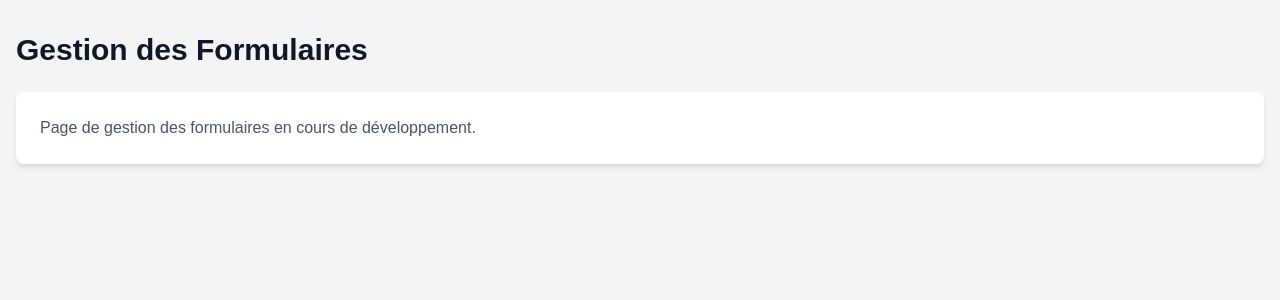
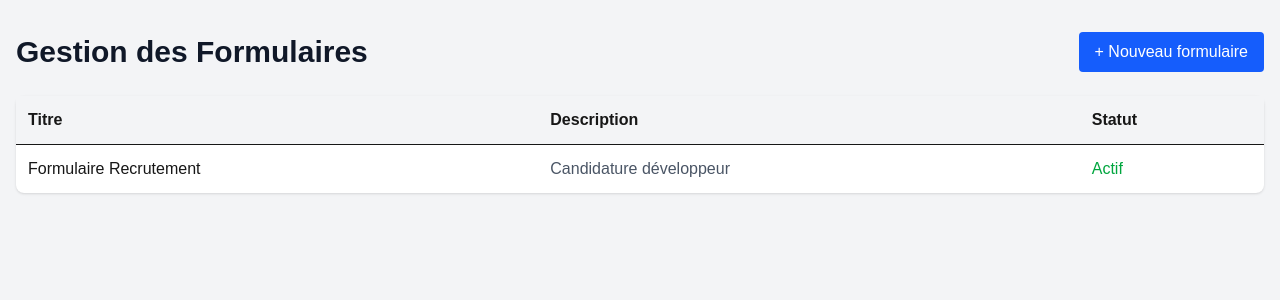
Before and after one commit to Sahnoun122/GEDPro-frontend-, a Next.js app: page /formulaires in a window 1280 px wide. Shown: the top 300 px of the page. Built offline with nearby package versions, Linux system fonts and the light colour scheme; sample sign-in values are in the browser's storage.

Commit message:
feat: ajouter la creations d'une forms avec succes

```diff
--- a/app/(protected)/dashboard/page.tsx
+++ b/app/(protected)/dashboard/page.tsx
@@ -14,13 +14,13 @@ export default function DashboardPage() {
 
   return (
     <div className="w-full">
-
-
       <nav className="w-full bg-blue-600 text-white shadow-lg">
         <div className="w-full px-4">
           <div className="flex justify-between items-center h-16">
             <div className="flex items-center space-x-8">
-              <h1 className="text-xl font-bold text-yellow-300">🏠 GEDPro-RH Admin</h1>
+              <h1 className="text-xl font-bold text-yellow-300">
+                🏠 GEDPro-RH Admin
+              </h1>
 
               <div className="flex space-x-4">
                 <Link
@@ -28,6 +28,13 @@ export default function DashboardPage() {
                   className="bg-blue-700 px-4 py-2 rounded-md transition-colors text-sm font-bold border-2 border-yellow-400"
                 >
                   📊 Dashboard
+                </Link>
+
+                <Link
+                  href="/formulaires"
+                  className="hover:bg-blue-700 px-4 py-2 rounded-md transition-colors text-sm font-bold"
+                >
+                  👥 formulaires
                 </Link>
                 <Link
                   href="/utilisateurs"
@@ -51,7 +58,7 @@ export default function DashboardPage() {
               <button
                 onClick={() => {
                   useAuthStore.getState().logout();
-                  router.push('/login');
+                  router.push("/login");
                 }}
                 className="bg-red-500 hover:bg-red-600 px-4 py-2 rounded-md text-sm font-bold transition-colors"
               >
@@ -63,10 +70,8 @@ export default function DashboardPage() {
       </nav>
 
       <div className="p-4">
-
         <h1 className="text-2xl font-bold">Dashboard Admin RH</h1>
         <p>Ici vous pouvez gérer les utilisateurs</p>
-        <h1>khadija shanoun</h1>
       </div>
     </div>
   );
--- a/app/(protected)/formulaires/page.tsx
+++ b/app/(protected)/formulaires/page.tsx
@@ -1,12 +1,136 @@
-'use client';
+"use client";
+
+import { useEffect, useState } from "react";
+
+type Form = {
+  id: string;
+  title: string;
+  description?: string;
+  isActive: boolean;
+};
 
 export default function FormulairesPage() {
+  const [forms, setForms] = useState<Form[]>([]);
+  const [isModalOpen, setIsModalOpen] = useState(false);
+
+  const [title, setTitle] = useState("");
+  const [description, setDescription] = useState("");
+
+  useEffect(() => {
+    setForms([
+      {
+        id: "1",
+        title: "Formulaire Recrutement",
+        description: "Candidature développeur",
+        isActive: true,
+      },
+    ]);
+  }, []);
+
+  function openModal() {
+    setIsModalOpen(true);
+  }
+
+  function closeModal() {
+    setIsModalOpen(false);
+    setTitle("");
+    setDescription("");
+  }
+
+  function handleCreateForm() {
+    const newForm: Form = {
+      id: Date.now().toString(),
+      title,
+      description,
+      isActive: true,
+    };
+
+    setForms([...forms, newForm]);
+    closeModal();
+  }
+
   return (
     <div className="container mx-auto px-4 py-8">
-      <h1 className="text-3xl font-bold text-gray-900 mb-6">Gestion des Formulaires</h1>
-      <div className="bg-white shadow-md rounded-lg p-6">
-        <p className="text-gray-600">Page de gestion des formulaires en cours de développement.</p>
+      {/* HEADER */}
+      <div className="flex justify-between items-center mb-6">
+        <h1 className="text-3xl font-bold text-gray-900">
+          Gestion des Formulaires
+        </h1>
+
+        <button
+          onClick={openModal}
+          className="bg-blue-600 text-white px-4 py-2 rounded hover:bg-blue-700"
+        >
+          + Nouveau formulaire
+        </button>
       </div>
+
+      {/* TABLE */}
+      <div className="bg-white shadow rounded-lg">
+        <table className="w-full border-collapse">
+          <thead className="bg-gray-100">
+            <tr>
+              <th className="p-3 text-left">Titre</th>
+              <th className="p-3 text-left">Description</th>
+              <th className="p-3 text-left">Statut</th>
+            </tr>
+          </thead>
+          <tbody>
+            {forms.map((form) => (
+              <tr key={form.id} className="border-t">
+                <td className="p-3">{form.title}</td>
+                <td className="p-3 text-gray-600">{form.description || "-"}</td>
+                <td className="p-3">
+                  {form.isActive ? (
+                    <span className="text-green-600 font-medium">Actif</span>
+                  ) : (
+                    <span className="text-red-600 font-medium">Inactif</span>
+                  )}
+                </td>
+              </tr>
+            ))}
+          </tbody>
+        </table>
+      </div>
+
+      {/* MODAL */}
+      {isModalOpen && (
+        <div className="fixed inset-0 bg-black/40 flex items-center justify-center">
+          <div className="bg-white w-full max-w-md rounded-lg shadow-lg p-6">
+            <h2 className="text-xl font-bold mb-4">Créer un formulaire</h2>
+
+            <div className="space-y-4">
+              <input
+                type="text"
+                placeholder="Titre du formulaire"
+                value={title}
+                onChange={(e) => setTitle(e.target.value)}
+                className="w-full border rounded px-3 py-2"
+              />
+
+              <textarea
+                placeholder="Description"
+                value={description}
+                onChange={(e) => setDescription(e.target.value)}
+                className="w-full border rounded px-3 py-2"
+              />
+            </div>
+
+            <div className="flex justify-end gap-3 mt-6">
+              <button onClick={closeModal} className="px-4 py-2 border rounded">
+                Annuler
+              </button>
+
+              <button
+                onClick={handleCreateForm}
+                className="bg-blue-600 text-white px-4 py-2 rounded hover:bg-blue-700"
+              >
+                Enregistrer
+              </button>
+            </div>
+          </div>
+        </div>
+      )}
     </div>
   );
 }
--- /dev/null
+++ b/app/forms/page.tsx
@@ -0,0 +1,40 @@
+"use client";
+
+import { useEffect, useState } from "react";
+import { getForm } from "@/services/form.service";
+import FormModal from "@/components/forms/FormModal";
+
+export default function FormsPage() {
+  const [forms, setForms] = useState([]);
+  const [open, setOpen] = useState(false);
+
+  async function load() {
+    const data = await getForm();
+    setForms(data);
+  }
+
+  useEffect(() => {
+    load();
+  }, []);
+
+  return (
+    <div className="p-6">
+      <button
+        className="bg-green-600 text-white px-4 py-2"
+        onClick={() => setOpen(true)}
+      >
+        ➕ Nouveau Form
+      </button>
+
+      <ul className="mt-4">
+        {forms.map((f: any) => (
+          <li key={f.id} className="border p-2 mb-2">
+            {f.title}
+          </li>
+        ))}
+      </ul>
+
+      <FormModal open={open} onClose={() => setOpen(false)} reload={load} />
+    </div>
+  );
+}
--- a/services/auth.service.ts
+++ b/services/auth.service.ts
@@ -16,9 +16,9 @@ export async function createUser(data: {
   lastname: string;
   email: string;
   password: string;
-  role: "rh" | "manager"; // Seulement rh et manager autorisés
+  role: "rh" | "manager";
 }) {
-  return http("/users", {
+  return http("/auth/register", {
     method: "POST",
     body: JSON.stringify(data),
   });
--- a/services/form.service.ts
+++ b/services/form.service.ts
@@ -1,9 +1,10 @@
 import { api } from "@/lib/api";
 
-export const getForm = async(data: any)=>{
-    const res = await api.get('/forms' , data);
-    return res.data
-}
+export const getForm = async () => {
+  const res = await api.get("/forms");
+  return res.data;
+};
+
 
 export const createForm = async(data: any)=>{
     return api.post('/forms', data);
--- a/services/http.service.ts
+++ b/services/http.service.ts
@@ -4,6 +4,7 @@ export async function http<T>(url: string, options?: RequestInit): Promise<T> {
   const token =
     typeof window !== "undefined" ? localStorage.getItem("token") : null;
 
+  try {
     const res = await fetch(`${API_URL}${url}`, {
       ...options,
       headers: {
@@ -14,9 +15,20 @@ export async function http<T>(url: string, options?: RequestInit): Promise<T> {
     });
 
     if (!res.ok) {
-    const error = await res.json();
-    throw new Error(error.message || "Erreur serveur");
+      let error;
+      try {
+        error = await res.json();
+      } catch {
+        error = { message: `HTTP Error ${res.status}: ${res.statusText}` };
+      }
+      throw new Error(error.message || `Erreur ${res.status}: ${res.statusText}`);
     }
 
     return res.json();
+  } catch (error) {
+    if (error instanceof TypeError && error.message.includes('fetch')) {
+      throw new Error(`Impossible de se connecter au serveur. Vérifiez que l'API est démarrée sur ${API_URL}`);
     }
+    throw error;
+  }
+}
--- a/utils/jwt.ts
+++ b/utils/jwt.ts
@@ -1,6 +1,5 @@
 import { User } from "@/types/user";
 
-// Fonction pour décoder le JWT sans vérification de signature (côté client uniquement)
 export function decodeJWT(token: string): User | null {
   try {
     const payload = JSON.parse(atob(token.split('.')[1]));
@@ -18,7 +17,6 @@ export function decodeJWT(token: string): User | null {
   }
 }
 
-// Fonction pour vérifier si un token est expiré
 export function isTokenExpired(token: string): boolean {
   try {
     const payload = JSON.parse(atob(token.split('.')[1]));
```
Lines whose indentation alone changed are shown as unchanged.
